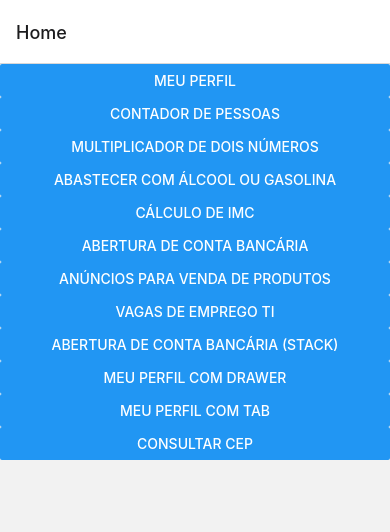
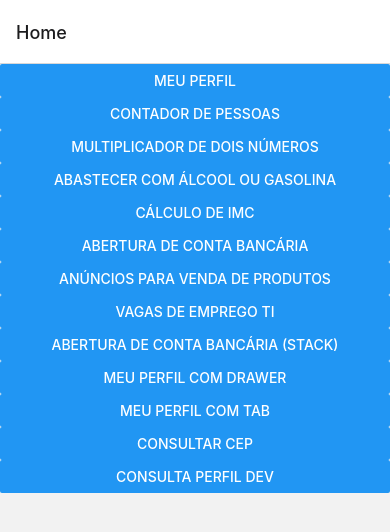
Before and after one commit to hotel-eme/tp-web, a React Native app: screen / in a window 390 px wide. Shown: the top 532 px of the page. Built offline with nearby package versions, Linux system fonts and the light colour scheme.

Commit message:
Adiciona o app Perfil Dev na tela inicial

```diff
--- a/App.js
+++ b/App.js
@@ -14,6 +14,7 @@ import { AberturaContaBancariaStack } from "./src/screens/11.AberturaContaBancar
 import { MeuPerfilScreenDrawer } from "./src/screens/12.MeuPerfilDrawer";
 import { MeuPerfilTab } from "./src/screens/13.MeuPerfilTab";
 import { MeuCepScreen } from "./src/screens/17.ConsultaCep";
+import { PerfilDevScreen} from "./src/screens/18.PerfilDev";
 
 const Stack = createNativeStackNavigator();
 
@@ -32,6 +33,7 @@ function HomeScreen(props) {
       <Button title="Meu Perfil com Drawer" onPress={function () { props.navigation.navigate('Meu Perfil com Drawer') }} />
       <Button title="Meu Perfil com Tab" onPress={function () { props.navigation.navigate('Meu Perfil Tab') }} />
       <Button title="Consultar CEP" onPress={function () { props.navigation.navigate('Consultar CEP') }} />
+      <Button title="Consulta Perfil Dev" onPress={function () { props.navigation.navigate('Perfil Dev') }} />
     </View>
   );
 }
@@ -53,6 +55,7 @@ export default function App() {
         <Stack.Screen name="Meu Perfil com Drawer" component={MeuPerfilScreenDrawer} />
         <Stack.Screen name="Meu Perfil Tab" component={MeuPerfilTab} />
         <Stack.Screen name="Consultar CEP" component={MeuCepScreen} />
+        <Stack.Screen name="Perfil Dev" component={PerfilDevScreen} />
       </Stack.Navigator>
     </NavigationContainer>
   );
```
